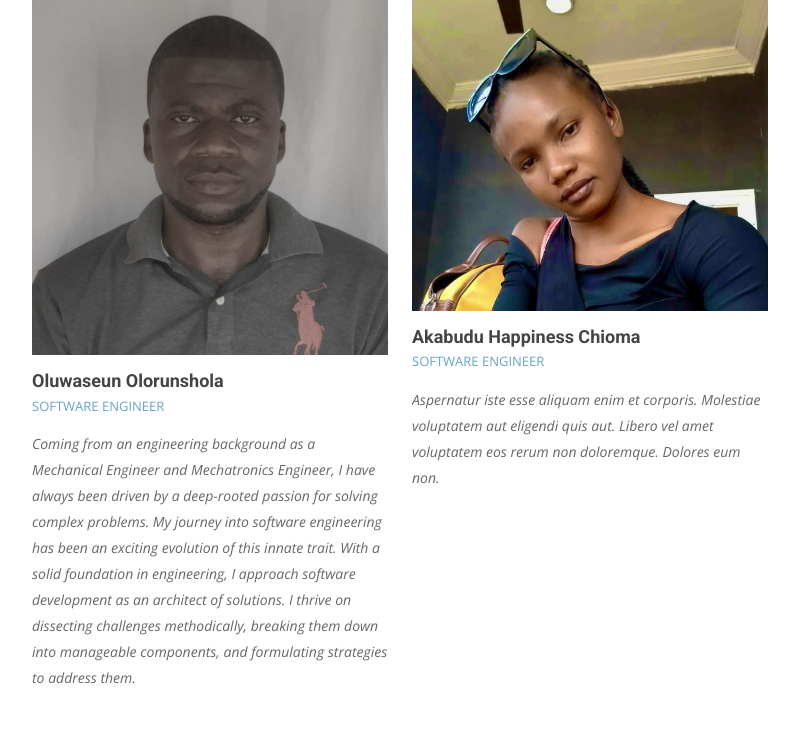
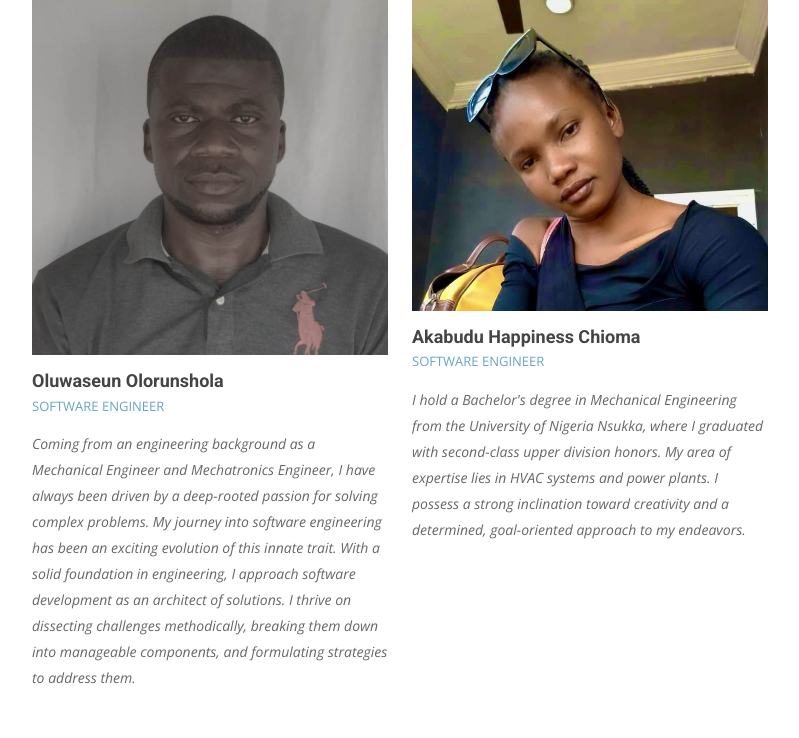
Before and after one commit to Bustlezach/Comark, a Flask app: page /team in a window 1280 px wide. Shown: the part 917-1655 px from the top of the page, without its empty margins (50-849 px from the left). Run offline with Flask 3, Linux system fonts and the light colour scheme; some libraries are stand-ins or nearby versions; some web fonts are replaced.

Commit message:
Happy about

```diff
--- a/app.py
+++ b/app.py
@@ -127,7 +127,7 @@ def search():
     data = request.get_json()
     lat = data.get('latitude')
     long = data.get('longitude')
-    # searched_product = data.get('search_query')
+    searched_product = data.get('search_query')
 
     #    return lat, long  # Return both latitude and longitude
     KEY = '7CjHpcOpgKkcKI73yNKxUSyGZdzJKmZn'
@@ -252,6 +252,7 @@ def create():
 @login_required
 @app.route('/user/add_post/<user_id>', methods=['POST'])
 def add_post(user_id):
+    """Add product to the database."""
     user = User.query.filter_by(user_id=user_id).first()
     username = user.username
     if request.method == 'POST':
--- a/templates/team.html
+++ b/templates/team.html
@@ -43,7 +43,11 @@
               <div class="member-info">
                 <h4>Akabudu Happiness Chioma</h4>
                 <span>Software Engineer</span>
-                <p>Aspernatur iste esse aliquam enim et corporis. Molestiae voluptatem aut eligendi quis aut. Libero vel amet voluptatem eos rerum non doloremque. Dolores eum non.</p>
+                <p>I hold a Bachelor's degree in Mechanical Engineering from the University of Nigeria
+                   Nsukka, where I graduated with second-class upper division honors.
+                   My area of expertise lies in HVAC systems and power plants. I possess a strong
+                   inclination toward creativity and a determined, goal-oriented approach to my
+                   endeavors.</p>
               </div>
             </div>
           </div>
```
